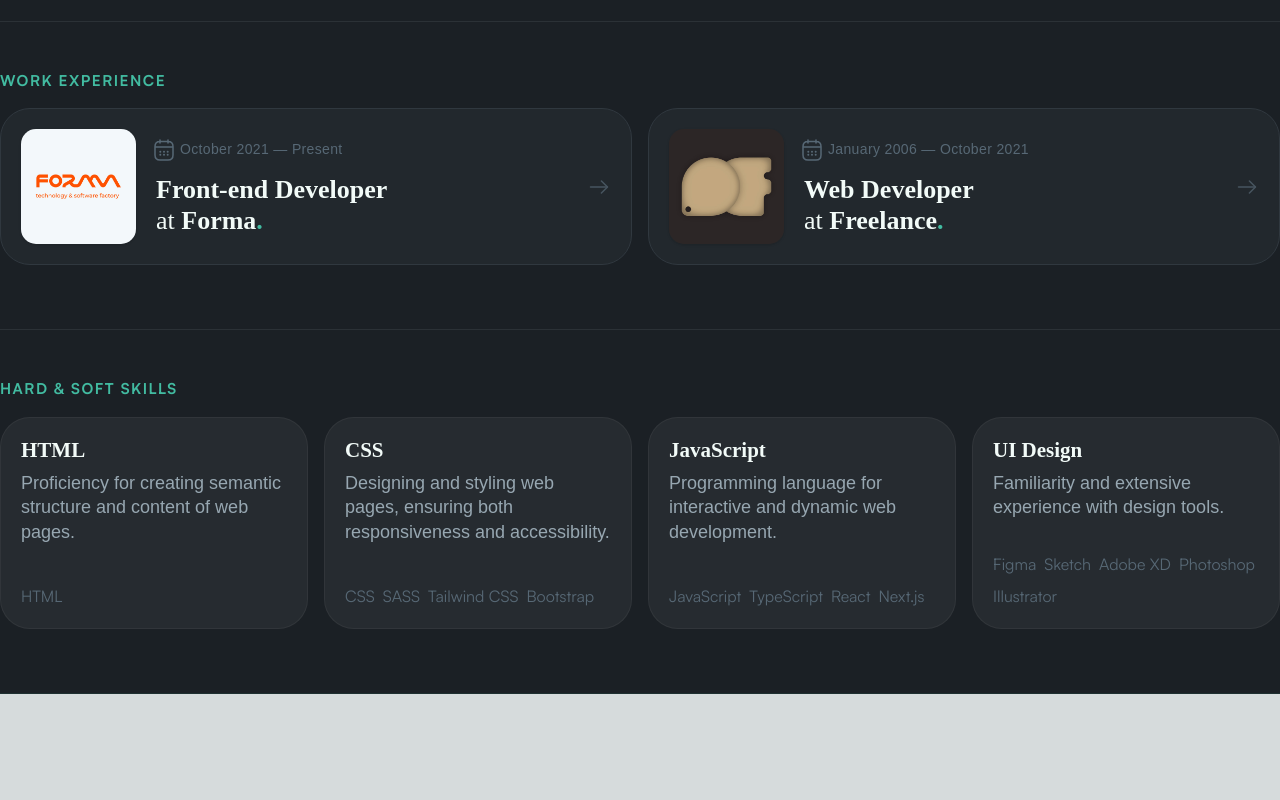
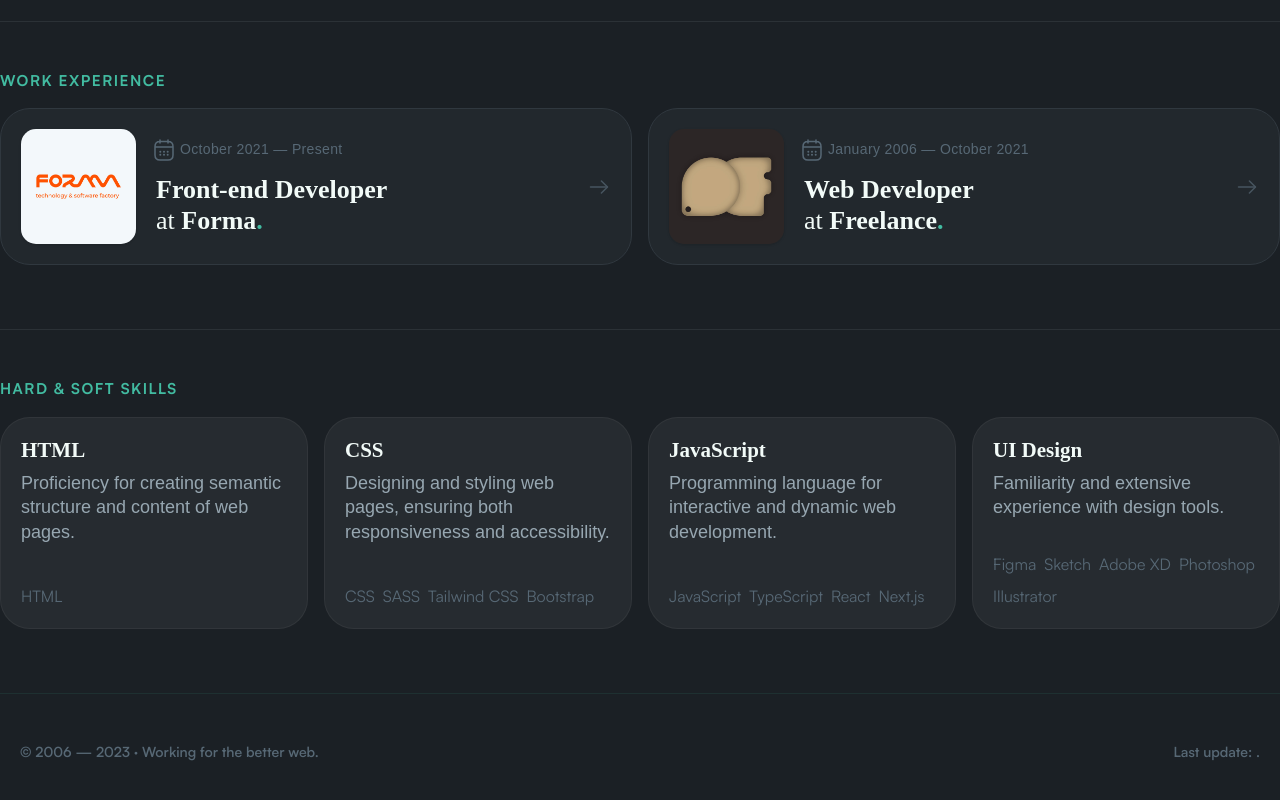
Before and after one commit to pablofogliazza/personal-site, a Next.js app: page / in a window 1280 px wide. Shown: the part 569-1369 px from the top of the page. Before the commit the page ends 1263 px from the top, so only its background shows below. Built offline with nearby package versions, Linux system fonts and the light colour scheme; no server answers; a web font is replaced by a local one.

Commit message:
Add footer and last update.

```diff
--- a/package.json
+++ b/package.json
@@ -18,6 +18,7 @@
     "eslint": "8.45.0",
     "eslint-config-next": "13.4.10",
     "next": "13.4.10",
+    "octokit": "^3.1.0",
     "postcss": "8.4.26",
     "react": "18.2.0",
     "react-dom": "18.2.0",
@@ -25,6 +26,7 @@
     "typescript": "5.1.6"
   },
   "devDependencies": {
+    "@octokit/core": "^5.0.0",
     "@storybook/addon-essentials": "^7.1.0",
     "@storybook/addon-interactions": "^7.1.0",
     "@storybook/addon-links": "^7.1.0",
--- a/src/app/page.tsx
+++ b/src/app/page.tsx
@@ -2,6 +2,7 @@ import Header from '@/containers/Header'
 import Hero from '@/containers/home/Hero'
 import Skills from '@/containers/home/Skills'
 import WorkExperiencie from '@/containers/home/WorkExperiencie'
+import Footer from '@/containers/Footer'
 import Image from 'next/image'
 
 export default function Home() {
@@ -11,6 +12,7 @@ export default function Home() {
       <Hero />
       <WorkExperiencie />
       <Skills />
+      <Footer />
     </>
   )
 }
--- /dev/null
+++ b/src/containers/Footer.jsx
@@ -0,0 +1,53 @@
+'use client'
+import React, { useEffect, useState } from 'react'
+
+const Footer = () => {
+  const [commit, setCommit] = useState([])
+  const fetchCommitData = () => {
+    fetch(
+      'https://api.github.com/repos/pablofogliazza/personal-site/commits?per_page=1'
+    )
+      .then((response) => {
+        return response.json()
+      })
+      .then((data) => {
+        const dateCommit = new Date(data[0].commit.committer.date)
+        const options = {
+          year: 'numeric',
+          month: 'long',
+          day: 'numeric',
+        }
+        const date = dateCommit.toLocaleDateString('en-US', options)
+
+        const lastCommit = {
+          date: date,
+          message: data[0].commit.message,
+        }
+        setCommit(lastCommit)
+      })
+  }
+
+  useEffect(() => {
+    fetchCommitData()
+  }, [])
+
+  return (
+    <div className="px-5 py-12 w-100 bg-cdark text-clight">
+      <div className="container flex items-center justify-between mx-auto">
+        <p className="text-sm font-semibold text-shark-500">
+          &copy; 2006 &mdash; 2023 &middot; Working for the better web.
+        </p>
+
+        <p
+          className="text-sm font-semibold text-right text-shark-500"
+          key={commit.date}
+        >
+          Last update: {commit.date}.<br />
+          {commit.message}
+        </p>
+      </div>
+    </div>
+  )
+}
+
+export default Footer
```
Also changed, not shown: 1 other file (tests, documents, lock files or other folders).
